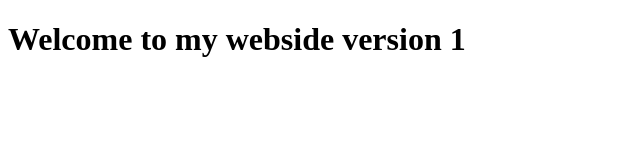
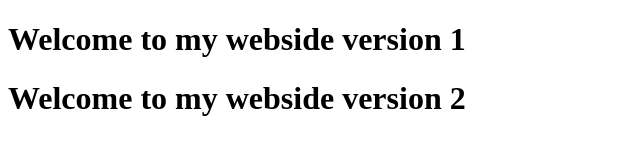
Before and after one commit to AdarshKumarDubey/projectGit, a plain HTML site: page index.html in a window 1280 px wide. Shown: the whole page, without its empty margins (0-640 px from the left). Drawn offline with Linux system fonts and the light colour scheme.

Commit message:
second-commit

```diff
--- a/index.html
+++ b/index.html
@@ -7,5 +7,7 @@
 </head>
 <body>
     <h1>Welcome to my webside version 1</h1>
+        <h1>Welcome to my webside version 2</h1>
+
 </body>
 </html>
```
